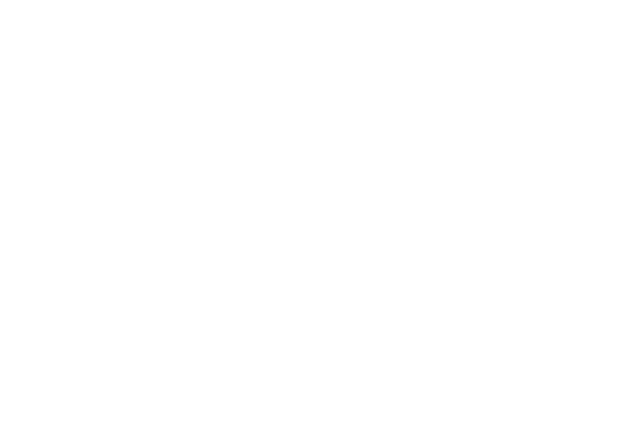
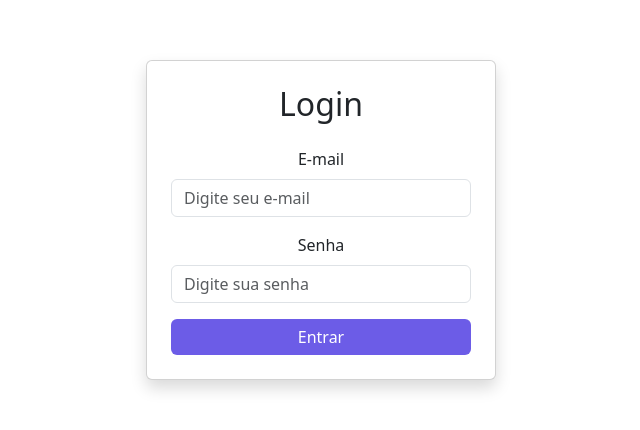
Before and after one commit to meyreanusia/estacao-de-tratamento, a React (Vite) app: page / in a window 1280 px wide. Shown: the part 212-642 px from the top of the page, without its empty margins (319-959 px from the left). Built offline with nearby package versions, Linux system fonts and the light colour scheme.

Commit message:
feat: creating page login

```diff
--- a/src/App.jsx
+++ b/src/App.jsx
@@ -1,11 +1,17 @@
 import 'bootstrap/dist/js/bootstrap.bundle.min.js';
 import './App.css'
+import { Routes, Route } from 'react-router-dom';
+import Login from './pages/login';
+// import Estacoes from './pages/Estacoes';
 
 function App() {
 
   return (
     <>
-
+  <Routes>
+      <Route path="/" element={<Login />} />
+      {/* <Route path="/estacoes" element={<Estacoes />} /> */}
+    </Routes>
     </>
   )
 }
--- a/src/main.jsx
+++ b/src/main.jsx
@@ -1,11 +1,13 @@
 import { StrictMode } from 'react'
 import { createRoot } from 'react-dom/client'
+import { BrowserRouter } from 'react-router-dom';
+
 import 'bootstrap/dist/css/bootstrap.min.css';
 import './index.css'
 import App from './App.jsx'
 
 createRoot(document.getElementById('root')).render(
-  <StrictMode>
+  <BrowserRouter>
     <App />
-  </StrictMode>,
+  </BrowserRouter>,
 )
--- /dev/null
+++ b/src/pages/login.jsx
@@ -0,0 +1,91 @@
+import { useState } from "react";
+import { useNavigate } from "react-router-dom";
+
+export default function Login() {
+  const [email, setEmail] = useState("");
+  const [senha, setSenha] = useState("");
+  const [erro, setErro] = useState("");
+
+  const navigate = useNavigate();
+  const handleLogin = async (e) => {
+    e.preventDefault();
+
+    if (!email || !senha) {
+      setErro("Preencha todos os campos");
+      return;
+    }
+
+    try {
+      const response = await fetch("http://localhost:3000/login", {
+        method: "POST",
+        headers: {
+          "Content-Type": "application/json",
+        },
+        body: JSON.stringify({ email, senha }),
+      });
+
+      if (!response.ok) {
+        setErro("E-mail ou senha incorretos");
+        return;
+      }
+
+      const data = await response.json();
+      console.log(data);
+
+
+      // Salva o token no localStorage para usar depois
+      localStorage.setItem("token", data.token);
+
+      // Redireciona para a página de estações
+      navigate("/estacoes");
+    } catch (error) {
+      setErro("Erro ao conectar ao servidor");
+    }
+  };
+
+  return (
+    <div className="d-flex justify-content-center align-items-center vh-100">
+      <div className="card p-4 shadow" style={{ minWidth: "350px" }}>
+        <h2 className="text-center mb-4">Login</h2>
+
+        {erro && <div className="alert alert-danger">{erro}</div>}
+
+        <form onSubmit={handleLogin}>
+          <div className="mb-3">
+            <label htmlFor="email" className="form-label">E-mail</label>
+            <input
+              type="email"
+              className="form-control"
+              id="email"
+              placeholder="Digite seu e-mail"
+              value={email}
+              onChange={(e) => setEmail(e.target.value)}
+            />
+          </div>
+
+          <div className="mb-3">
+            <label htmlFor="senha" className="form-label">Senha</label>
+            <input
+              type="password"
+              className="form-control"
+              id="senha"
+              placeholder="Digite sua senha"
+              value={senha}
+              onChange={(e) => setSenha(e.target.value)}
+            />
+          </div>
+
+          <div className="d-grid gap-2">
+            <button
+              type="submit"
+              className="btn btn-primary"
+              style={{ backgroundColor: "#6c5ce7", border: "none" }}
+            >
+              Entrar
+            </button>
+          </div>
+        </form>
+      </div>
+    </div>
+  );
+}
```
